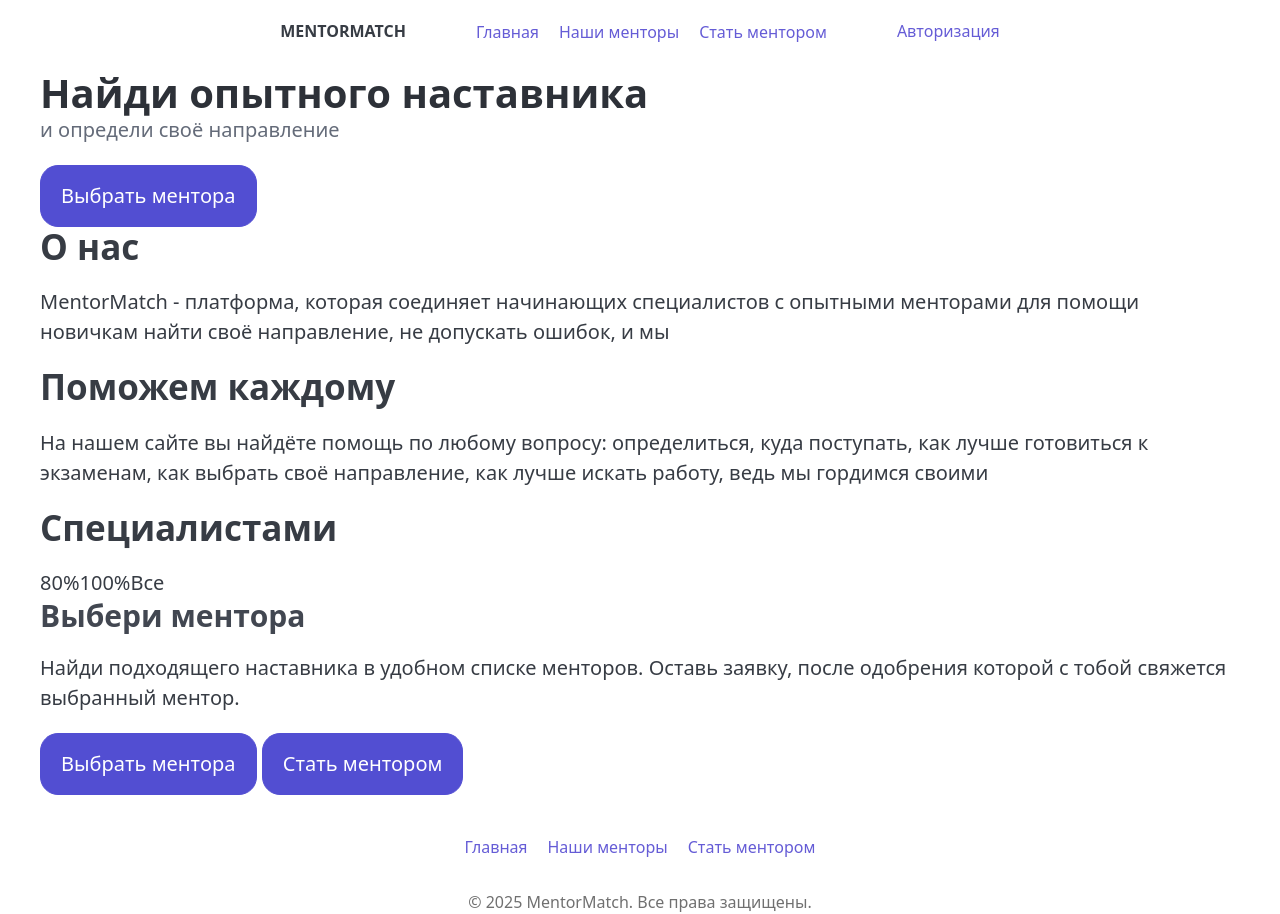
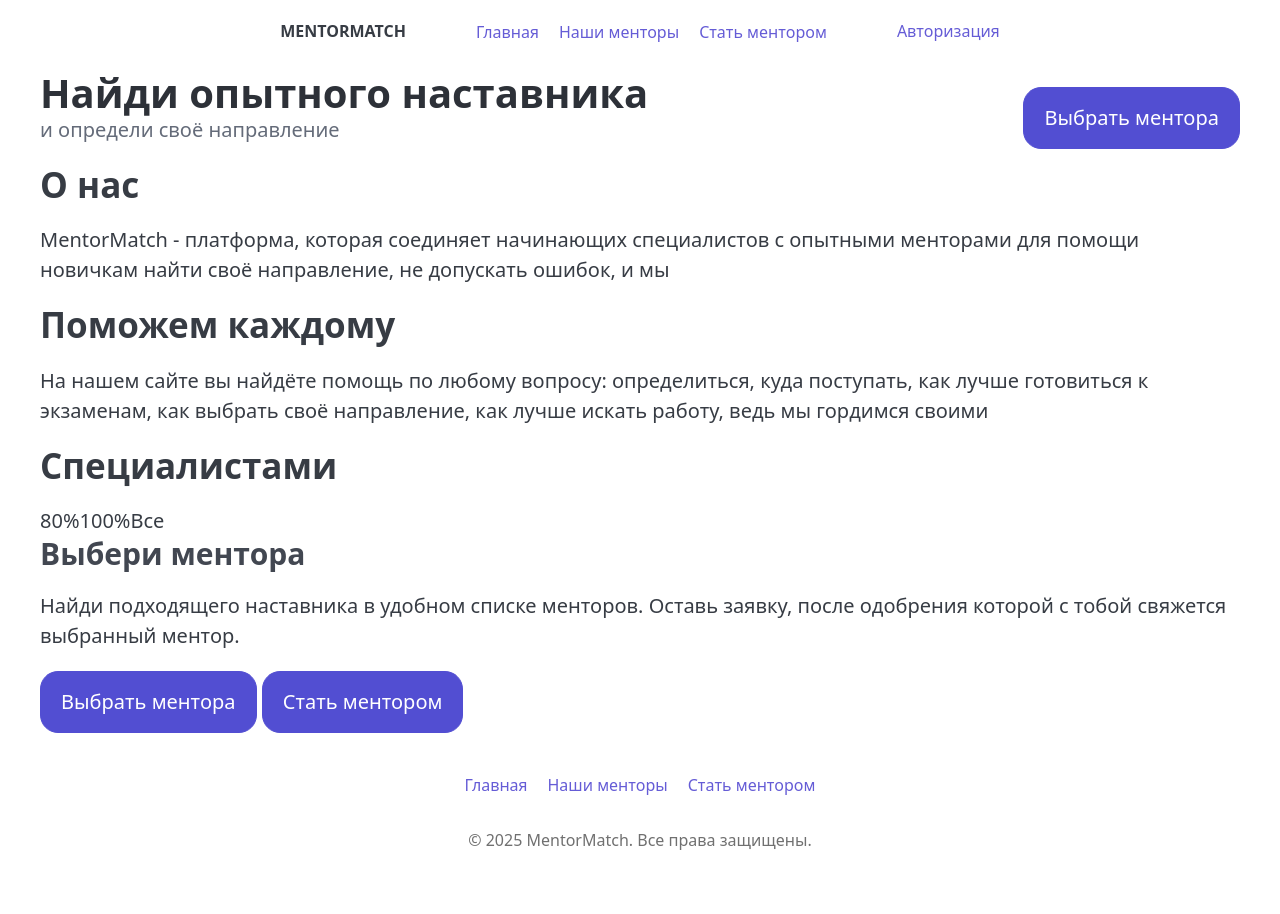
Before and after one commit to Tiver211/MentorMatch, a SvelteKit app in the folder web/: page / in a window 1280 px wide. After the commit the page ends 852 px from the top, so only its background shows below. Built offline with nearby package versions, Linux system fonts and the light colour scheme.

Commit message:
feat(web): update /landing

```diff
--- a/web/src/routes/+page.svelte
+++ b/web/src/routes/+page.svelte
@@ -1,5 +1,6 @@
 <main>
 	<section class="hero">
+		<div class="row">
 			<hgroup>
 				<h1>Найди опытного наставника</h1>
 				<p>и определи своё направление</p>
@@ -9,6 +10,7 @@
 					window.location.href = '/mentors';
 				}}>Выбрать ментора</button
 			>
+		</div>
 
 		<h2>О нас</h2>
 		<p>
@@ -67,4 +69,10 @@
 	.landing-cards {
 		display: flex;
 	}
+
+	.row {
+		display: flex;
+		justify-content: space-between;
+		align-items: center;
+	}
 </style>
```
Lines whose indentation alone changed are shown as unchanged.
